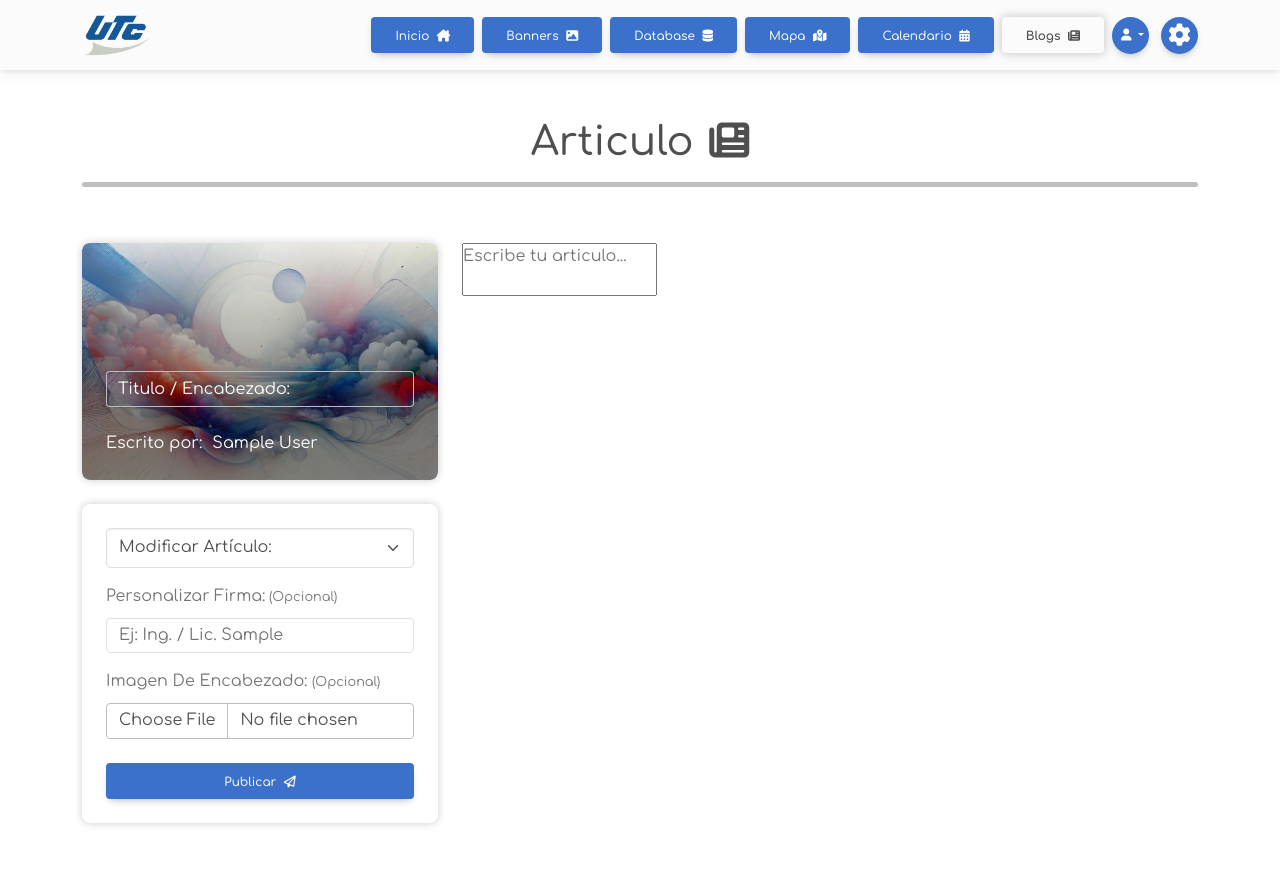
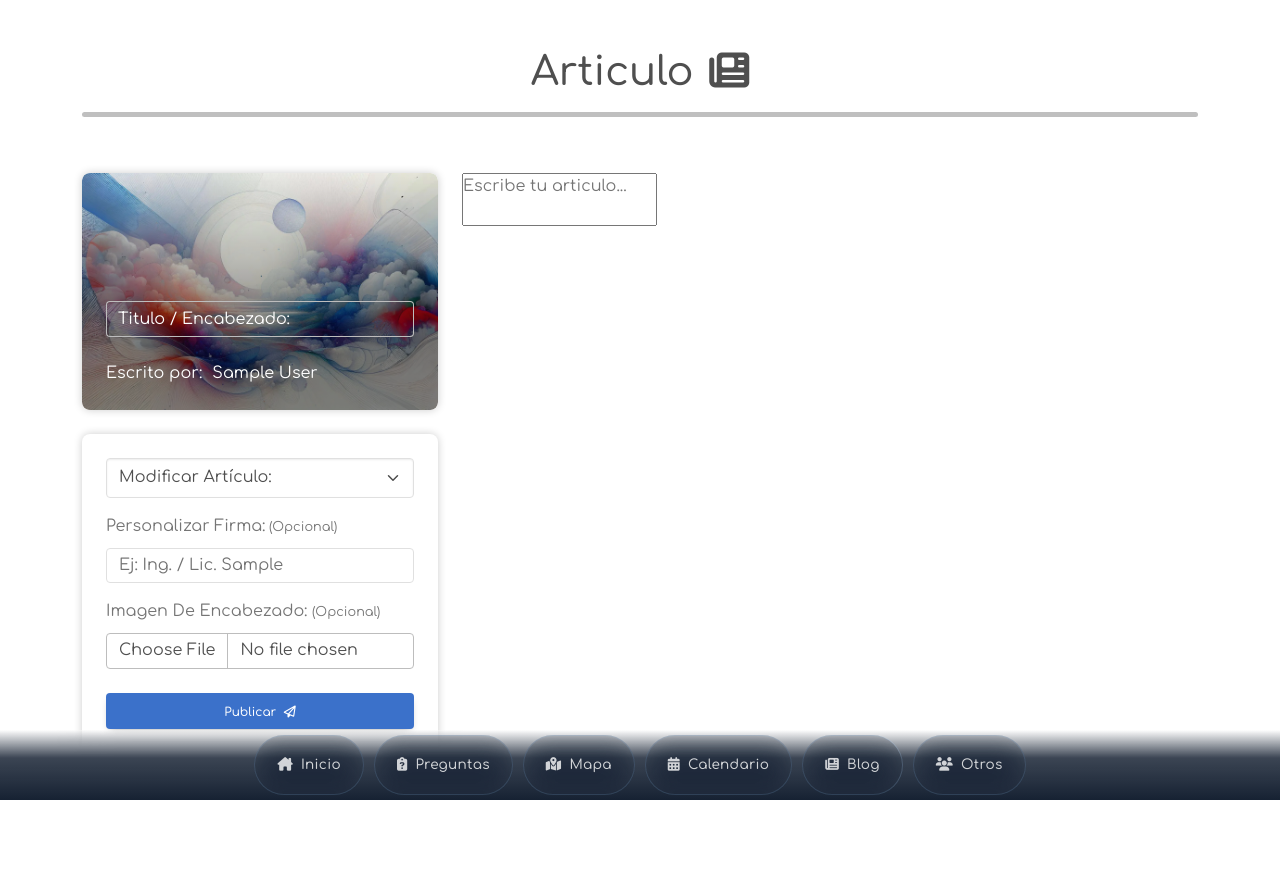
Before and after one commit to Josue0Cg/VigIA-Rework, a Django app: page /administracion/blog/crear/ in a window 1280 px wide. After the commit the page ends 800 px from the top, so only its background shows below. Run offline with Django 5.2, Linux system fonts and the light colour scheme; the visitor is signed in with stand-in values (Sample User, id 1); data that the repository does not hold is empty; parts of the project's set-up code (start-up, migrations or seed data) failed here and were passed over; some libraries are stand-ins or nearby versions.

Commit message:
feat: unificar floating navbar en todas las vistas

```diff
--- /dev/null
+++ b/cross_asistent/static/css/floating_nav.css
@@ -0,0 +1,310 @@
+/* ==============================================
+   VigIA — Floating Navigation (shared across all views)
+   ============================================== */
+
+/* --- Ensure content doesn't hide behind fixed nav --- */
+body {
+    padding-bottom: 90px;
+}
+
+/* ========================================================
+   Hamburger Toggle (mobile only)
+   ======================================================== */
+.nav-hamburger {
+    display: none;
+    flex-direction: column;
+    justify-content: center;
+    align-items: center;
+    gap: 5px;
+    width: 44px;
+    height: 44px;
+    border-radius: 50%;
+    border: 1px solid rgba(147, 197, 253, 0.15);
+    background: rgba(255, 255, 255, 0.05);
+    backdrop-filter: blur(16px);
+    cursor: pointer;
+    padding: 0;
+    position: relative;
+    z-index: 5;
+    transition: all 0.3s ease;
+}
+
+.nav-hamburger:hover {
+    background: rgba(59, 130, 246, 0.15);
+    border-color: rgba(147, 197, 253, 0.4);
+}
+
+.hamburger-line {
+    display: block;
+    width: 20px;
+    height: 2px;
+    background: rgba(255, 255, 255, 0.8);
+    border-radius: 2px;
+    transition: all 0.3s cubic-bezier(0.68, -0.55, 0.27, 1.55);
+}
+
+.nav-hamburger.active .hamburger-line:nth-child(1) {
+    transform: translateY(7px) rotate(45deg);
+}
+
+.nav-hamburger.active .hamburger-line:nth-child(2) {
+    opacity: 0;
+    transform: scaleX(0);
+}
+
+.nav-hamburger.active .hamburger-line:nth-child(3) {
+    transform: translateY(-7px) rotate(-45deg);
+}
+
+/* Nav links container — desktop: inline flex */
+.floating-nav-links {
+    display: contents;
+}
+
+/* ========================================================
+   Floating Navigation — SINGLE ROW, FIXED BOTTOM
+   ======================================================== */
+.floating-nav {
+    position: fixed;
+    bottom: 0;
+    left: 0;
+    right: 0;
+    display: flex;
+    flex-wrap: nowrap;
+    justify-content: center;
+    gap: 10px;
+    padding: 16px 16px 24px;
+    z-index: 1050;
+    overflow-x: auto;
+    -webkit-overflow-scrolling: touch;
+    scrollbar-width: none;
+    background: linear-gradient(to top, rgba(10, 22, 40, 0.95) 0%, rgba(10, 22, 40, 0.8) 60%, transparent 100%);
+    backdrop-filter: blur(12px);
+    -webkit-backdrop-filter: blur(12px);
+}
+
+.floating-nav::-webkit-scrollbar {
+    display: none;
+}
+
+.floating-nav-btn {
+    display: inline-flex;
+    align-items: center;
+    gap: 8px;
+    padding: 11px 20px;
+    border-radius: 50px;
+    border: 1px solid rgba(147, 197, 253, 0.15);
+    background: rgba(255, 255, 255, 0.05);
+    backdrop-filter: blur(16px);
+    -webkit-backdrop-filter: blur(16px);
+    color: rgba(255, 255, 255, 0.8);
+    font-family: var(--ft2), var(--ft1), sans-serif;
+    font-size: 0.82rem;
+    font-weight: 500;
+    letter-spacing: 0.02em;
+    text-decoration: none;
+    cursor: pointer;
+    transition: all 0.35s cubic-bezier(0.68, -0.55, 0.27, 1.55);
+    position: relative;
+    overflow: hidden;
+    white-space: nowrap;
+    flex-shrink: 0;
+}
+
+.floating-nav-btn::before {
+    content: '';
+    position: absolute;
+    inset: 0;
+    border-radius: 50px;
+    background: linear-gradient(135deg, rgba(59, 130, 246, 0.15), rgba(147, 197, 253, 0.08));
+    opacity: 0;
+    transition: opacity 0.3s ease;
+}
+
+.floating-nav-btn:hover::before {
+    opacity: 1;
+}
+
+.floating-nav-btn:hover {
+    border-color: rgba(147, 197, 253, 0.5);
+    color: #fff;
+    transform: translateY(-3px);
+    box-shadow: 0 8px 25px rgba(59, 130, 246, 0.2), 0 0 0 1px rgba(147, 197, 253, 0.1) inset;
+}
+
+.floating-nav-btn:active {
+    transform: translateY(-1px) scale(0.98);
+}
+
+.floating-nav-btn i {
+    font-size: 0.85rem;
+    position: relative;
+    z-index: 1;
+}
+
+.floating-nav-btn span {
+    position: relative;
+    z-index: 1;
+}
+
+.floating-nav-btn.is-active {
+    background: rgba(59, 130, 246, 0.2);
+    border-color: rgba(59, 130, 246, 0.5);
+    color: #fff;
+    box-shadow: 0 0 15px rgba(59, 130, 246, 0.15);
+}
+
+/* Dropdown within floating nav */
+.floating-dropdown {
+    position: relative;
+    flex-shrink: 0;
+    display: flex;
+    align-items: stretch;
+}
+
+.floating-dropdown>.floating-nav-btn {
+    height: auto;
+}
+
+.floating-dropdown-menu {
+    display: none;
+    position: absolute;
+    bottom: calc(100% + 8px);
+    left: 50%;
+    transform: translateX(-50%);
+    background: rgba(10, 22, 40, 0.9);
+    backdrop-filter: blur(20px);
+    border: 1px solid rgba(147, 197, 253, 0.15);
+    border-radius: 16px;
+    padding: 8px;
+    min-width: 150px;
+    z-index: 20;
+    box-shadow: 0 12px 40px rgba(0, 0, 0, 0.4);
+}
+
+.floating-dropdown-menu.show {
+    display: block;
+    animation: dropUp 0.3s cubic-bezier(0.68, -0.55, 0.27, 1.55);
+}
+
+@keyframes dropUp {
+    0% {
+        opacity: 0;
+        transform: translateX(-50%) translateY(8px);
+    }
+
+    100% {
+        opacity: 1;
+        transform: translateX(-50%) translateY(0);
+    }
+}
+
+.floating-dropdown-item {
+    display: block;
+    padding: 10px 16px;
+    color: rgba(255, 255, 255, 0.75);
+    text-decoration: none;
+    border-radius: 10px;
+    font-size: 0.85rem;
+    transition: var(--transitionEase);
+}
+
+.floating-dropdown-item:hover {
+    background: rgba(59, 130, 246, 0.2);
+    color: #fff;
+}
+
+/* ========================================================
+   Responsive
+   ======================================================== */
+
+/* --- Mobile: Hamburger + collapsible nav --- */
+@media (max-width: 576px) {
+    .nav-hamburger {
+        display: flex;
+    }
+
+    .floating-nav {
+        position: fixed;
+        padding: 12px 16px 24px;
+        justify-content: center;
+    }
+
+    .floating-nav-links {
+        display: flex;
+        flex-direction: column;
+        align-items: stretch;
+        gap: 6px;
+        position: absolute;
+        bottom: calc(100% + 8px);
+        left: 50%;
+        transform: translateX(-50%) translateY(10px);
+        background: rgba(10, 22, 40, 0.92);
+        backdrop-filter: blur(24px);
+        -webkit-backdrop-filter: blur(24px);
+        border: 1px solid rgba(147, 197, 253, 0.12);
+        border-radius: 20px;
+        padding: 12px;
+        min-width: 200px;
+        width: max-content;
+        max-width: 85vw;
+        opacity: 0;
+        visibility: hidden;
+        transition: all 0.35s cubic-bezier(0.4, 0, 0.2, 1);
+        z-index: 10;
+        box-shadow: 0 16px 50px rgba(0, 0, 0, 0.5);
+    }
+
+    .floating-nav-links.open {
+        opacity: 1;
+        visibility: visible;
+        transform: translateX(-50%) translateY(0);
+    }
+
+    .floating-nav-links .floating-nav-btn {
+        justify-content: flex-start;
+        border-radius: 14px;
+        padding: 12px 18px;
+        font-size: 0.85rem;
+    }
+
+    .floating-nav-links .floating-nav-btn span {
+        display: inline;
+    }
+
+    .floating-nav-links .floating-dropdown {
+        width: 100%;
+    }
+
+    .floating-nav-links .floating-dropdown>.floating-nav-btn {
+        width: 100%;
+        justify-content: flex-start;
+        border-radius: 14px;
+    }
+
+    .floating-dropdown-menu {
+        position: static !important;
+        transform: none !important;
+        left: auto !important;
+        bottom: auto !important;
+        border: none;
+        background: rgba(255, 255, 255, 0.04);
+        border-radius: 12px;
+        margin-top: 4px;
+        box-shadow: none;
+    }
+}
+
+/* --- Tablet and up --- */
+@media (min-width: 577px) {
+    .nav-hamburger {
+        display: none !important;
+    }
+}
+
+@media (min-width: 768px) {
+    .floating-nav-btn {
+        padding: 12px 22px;
+        font-size: 0.85rem;
+    }
+}
--- a/cross_asistent/templates/base/widget.html
+++ b/cross_asistent/templates/base/widget.html
@@ -15,6 +15,7 @@
     <link rel="preload" href="{% static 'js/libraries.min.js' %}" as="script" />
 
     {% block extra_head %}{% endblock %}
+    <link rel="stylesheet" href="{% static 'css/floating_nav.css' %}" />
 
     <link rel="stylesheet" href="{% static 'css/mdb_fontawesome.min.css' %}" />
     <link rel="stylesheet" href="{% static 'css/styles.min.css' %}" />
@@ -22,73 +23,44 @@
 
 <body>
     {% block navbar %}
-    <nav class="navbar navbar-expand-lg navbar-light bg-body-tertiary">
-        <div class="container container-fluid">
-            <a class="navbar-brand" href="{% block link_home %}/{% endblock %}">
-                <img src="{% static 'img/UTC_logo-plano.webp' %}" alt="UTC logo" />
+    <nav class="floating-nav" aria-label="Navegación principal">
+        <!-- Hamburger toggle (mobile only) -->
+        <button type="button" class="nav-hamburger" id="navToggle" aria-label="Menú">
+            <span class="hamburger-line"></span>
+            <span class="hamburger-line"></span>
+            <span class="hamburger-line"></span>
+        </button>
+
+        <!-- Nav links (collapsible on mobile) -->
+        <div class="floating-nav-links" id="navLinks">
+            <a href="/" class="floating-nav-btn {% block active_inicio %}{% endblock %}">
+                <i class="fa-solid fa-house-chimney"></i>
+                <span>Inicio</span>
             </a>
-            <div class="flex-grow-1"></div>
-            <div class="m-0 d-flex align-items-center">
-                <div class="order-lg-last">
-                    <button type="button" class="btn btn-floating btn_detail me-2 me-md-0 ms-md-2"
-                        title="Configuraciones" data-mdb-ripple-init data-mdb-modal-init data-mdb-target="#configModal">
-                        <i class="fa-solid fa-gear fs-14"></i>
-                    </button>
-                    {% block qrBTN %}{% endblock %}
-                </div>
-                <button data-mdb-collapse-init class="navbar-toggler" type="button" data-mdb-target="#navbarText"
-                    aria-controls="navbarText" aria-expanded="false" aria-label="Toggle navigation"
-                    data-btn_closed="overlayMenu"></button>
-                <div class="collapse navbar-collapse position-absolute top-100 navbar-light bg-body-tertiary flex-grow-0"
-                    id="navbarText">
-                    <ul class="navbar-nav mb-lg-0 px-2 px-lg-0">
-                        {% block link_default %}
-                        <li class="nav-item">
-                            <a class="btn {% if active_page == 'inicio' %}btn_secondary{% else %}btn_detail{% endif %} m-1 my-lg-0 d-block"
-                                href="/">Inicio <i class="fa-solid fa-house-chimney ms-1"></i></a>
-                        </li>
-                        <li class="nav-item">
-                            <a class="btn {% if active_page == 'faq' %}btn_secondary{% else %}btn_detail{% endif %} m-1 my-lg-0 d-block"
-                                href="{% url 'faq' %}">Preguntas <i class="fa-solid fa-clipboard-question ms-1"></i></a>
-                        </li>
-                        <li class="nav-item">
-                            <a class="btn {% if active_page == 'map' %}btn_secondary{% else %}btn_detail{% endif %} m-1 my-lg-0 d-block"
-                                href="{% url 'map' %}">Mapa
-                                <i class="fa-solid fa-map-location-dot ms-1"></i></a>
-                        </li>
-                        <li class="nav-item">
-                            <a class="btn {% if active_page == 'calendario' %}btn_secondary{% else %}btn_detail{% endif %} m-1 my-lg-0 d-block"
-                                href="{% url 'calendario' %}">Calendario <i
-                                    class="fa-solid fa-calendar-days ms-1"></i></i></a>
-                        </li>
-                        <li class="nav-item">
-                            <a class="btn {% if active_page == 'blog' %}btn_secondary{% else %}btn_detail{% endif %} m-1 my-lg-0 d-block"
-                                href="{% url 'blog' %}">Blog <i class="fa-solid fa-newspaper ms-1"></i></i></a>
-                        </li>
-                        <li class="nav-item">
-                            <div class="dropdown">
-                                <a class="btn btn_detail m-1 my-lg-0 d-block dropdown-toggle" href="" role="button"
-                                    id="dropdownMenuLink" data-mdb-dropdown-init data-mdb-ripple-init
-                                    aria-expanded="false">
-                                    Otros <i class="fa-solid fa-users ms-1"></i>
-                                </a>
-
-                                <ul class="dropdown-menu mx-100" aria-labelledby="dropdownMenuLink">
-                                    <li>
-                                        <a href="{% url 'about' %}"
-                                            class="dropdown-item {% if active_page|default:'' == 'about' %}active{% endif %}"
-                                            aria-current="true">Acerca de</a>
-                                    </li>
-                                    <li>
-                                        <a href="{% url 'singin' %}"
-                                            class="dropdown-item {% if active_page|default:'' == 'singin' %}active{% endif %}"
-                                            aria-current="true">Acceder</a>
-                                    </li>
-                                </ul>
-                            </div>
-                        </li>
-                        {% endblock %}
-                    </ul>
+            <a href="{% url 'faq' %}" class="floating-nav-btn {% block active_faq %}{% endblock %}">
+                <i class="fa-solid fa-clipboard-question"></i>
+                <span>Preguntas</span>
+            </a>
+            <a href="{% url 'map' %}" class="floating-nav-btn {% block active_map %}{% endblock %}">
+                <i class="fa-solid fa-map-location-dot"></i>
+                <span>Mapa</span>
+            </a>
+            <a href="{% url 'calendario' %}" class="floating-nav-btn {% block active_calendario %}{% endblock %}">
+                <i class="fa-solid fa-calendar-days"></i>
+                <span>Calendario</span>
+            </a>
+            <a href="{% url 'blog' %}" class="floating-nav-btn {% block active_blog %}{% endblock %}">
+                <i class="fa-solid fa-newspaper"></i>
+                <span>Blog</span>
+            </a>
+            <div class="floating-dropdown">
+                <button type="button" class="floating-nav-btn" id="otrosDropdownBtn">
+                    <i class="fa-solid fa-users"></i>
+                    <span>Otros</span>
+                </button>
+                <div class="floating-dropdown-menu" id="otrosDropdownMenu">
+                    <a href="{% url 'about' %}" class="floating-dropdown-item">Acerca de</a>
+                    <a href="{% url 'singin' %}" class="floating-dropdown-item">Acceder</a>
                 </div>
             </div>
         </div>
@@ -152,6 +124,45 @@
     <div id="overlayMenu" class="menu_overlay"></div>
     <script src="{% static 'js/libraries.min.js' %}"></script>
     <script src="{% static 'js/settings.min.js' %}"></script>
+    <script>
+        (function () {
+            // --- Hamburger toggle ---
+            const navToggle = document.getElementById('navToggle');
+            const navLinks = document.getElementById('navLinks');
+            if (navToggle && navLinks) {
+                navToggle.addEventListener('click', function (e) {
+                    e.stopPropagation();
+                    navToggle.classList.toggle('active');
+                    navLinks.classList.toggle('open');
+                });
+                document.addEventListener('click', function (ev) {
+                    if (!navLinks.contains(ev.target) && !navToggle.contains(ev.target)) {
+                        navToggle.classList.remove('active');
+                        navLinks.classList.remove('open');
+                    }
+                });
+                navLinks.querySelectorAll('a.floating-nav-btn').forEach(function (link) {
+                    link.addEventListener('click', function () {
+                        navToggle.classList.remove('active');
+                        navLinks.classList.remove('open');
+                    });
+                });
+            }
+
+            // --- Floating dropdown toggle ---
+            const dropBtn = document.getElementById('otrosDropdownBtn');
+            const dropMenu = document.getElementById('otrosDropdownMenu');
+            if (dropBtn && dropMenu) {
+                dropBtn.addEventListener('click', function (e) {
+                    e.stopPropagation();
+                    dropMenu.classList.toggle('show');
+                });
+                document.addEventListener('click', function () {
+                    dropMenu.classList.remove('show');
+                });
+            }
+        })();
+    </script>
     {% block scripts_end %} {% endblock %}
 </body>
 
--- a/cross_asistent/templates/blogs_all.html
+++ b/cross_asistent/templates/blogs_all.html
@@ -1,6 +1,7 @@
 {% extends 'base/widget.html' %}
 {% load static %}
 {% block title %}Artículos y noticias 📰{% endblock %}
+{% block active_blog %}is-active{% endblock %}
 {% block content %}
 <main class="container container-fluid py-5">
     <div class="mb-5">
```
Also changed, not shown: cross_asistent/templates/about.html (+18 -9 lines), cross_asistent/templates/blog.html (+5 -2 lines), cross_asistent/templates/calendario.html (+5 -2 lines), cross_asistent/templates/frecuentes.html (+33 -19 lines), cross_asistent/templates/index.html (+3 -88 lines), cross_asistent/templates/mapa.html (+25 -12 lines).
